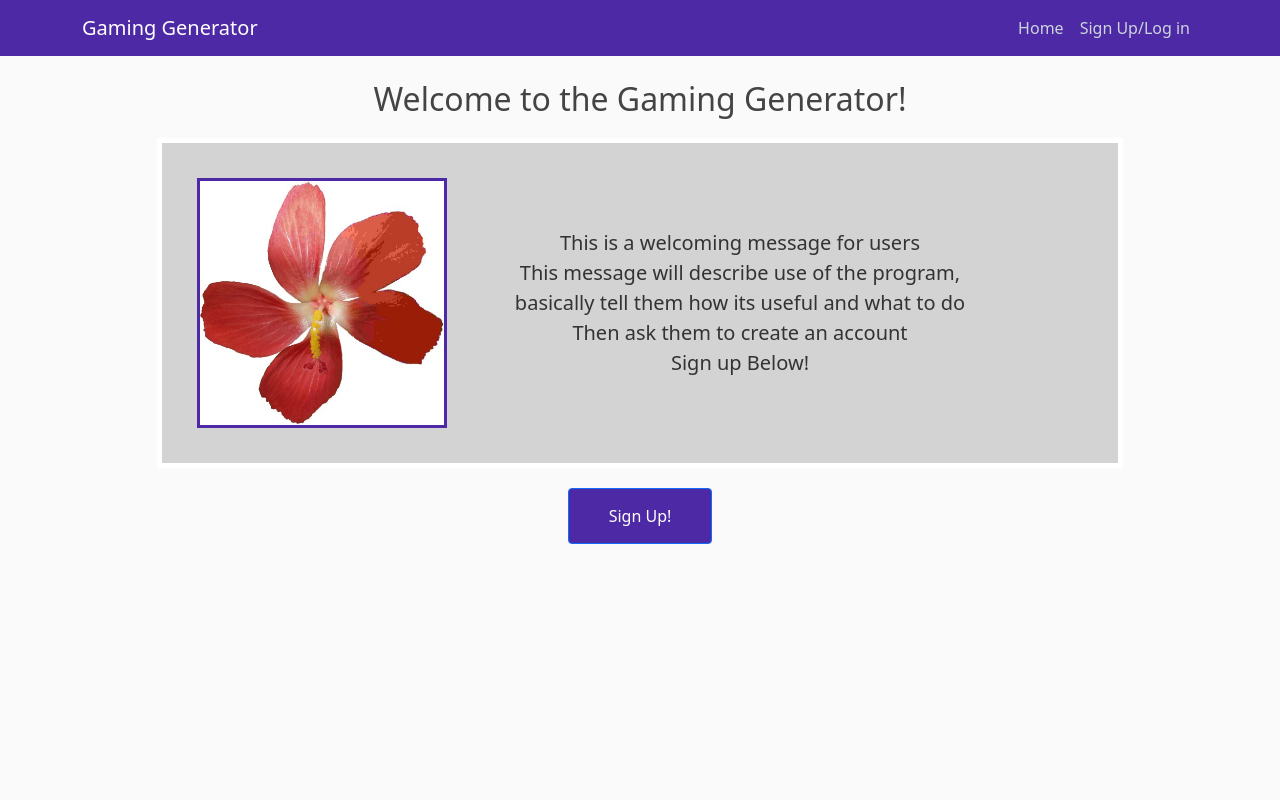
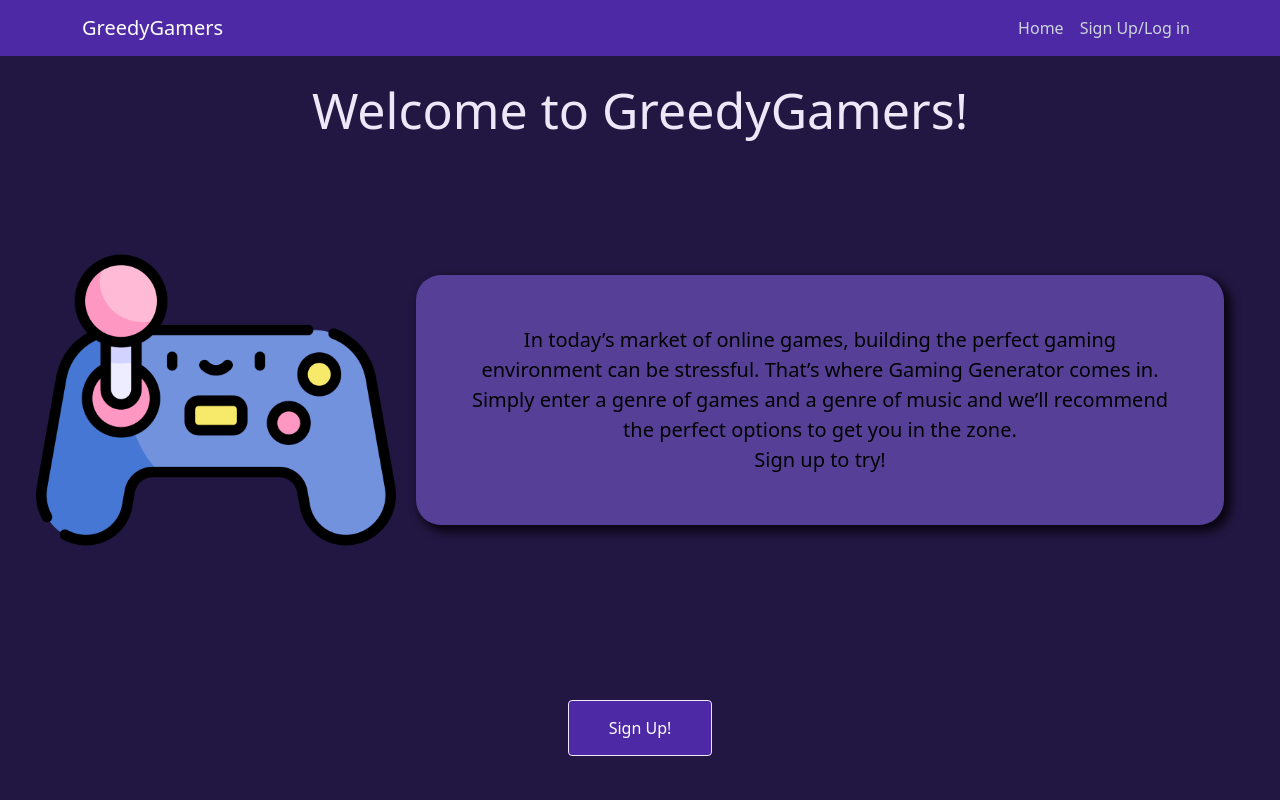
Before and after one commit to rhim-ande/GamingGenerator, a Flask app: page / in a window 1280 px wide. Run offline with Flask 2, Linux system fonts and the light colour scheme.

Commit message:
site is darker and completed home page

```diff
--- a/main.py
+++ b/main.py
@@ -100,14 +100,14 @@ def myaccount():
         game3_info = user_games.game3.split(', ')
         game2_info = user_games.game2.split(', ')
         game1_info = user_games.game1.split(', ')
-        return render_template('myaccount.html', d1=f'{game1_info[2]}', d2=f'{game2_info[2]}', d3=f'{game3_info[2]}',link1=f'{game1_info[3]}', link2=f'{game2_info[3]}', link3=f'{game3_info[3]}', game1 = f'{game1_info[0]}', game2 = f'{game2_info[0]}', game3 = f'{game3_info[0]}', img1 = f'{game1_info[1]}', img2 = f'{game2_info[1]}', img3 = f'{game3_info[1]}', title='Results')
+        return render_template('myaccount.html', name=current_user.username, d1=f'{game1_info[2]}', d2=f'{game2_info[2]}', d3=f'{game3_info[2]}',link1=f'{game1_info[3]}', link2=f'{game2_info[3]}', link3=f'{game3_info[3]}', game1 = f'{game1_info[0]}', game2 = f'{game2_info[0]}', game3 = f'{game3_info[0]}', img1 = f'{game1_info[1]}', img2 = f'{game2_info[1]}', img3 = f'{game3_info[1]}', title='Results')
     if user_games.game2 != " ":
         game2_info = user_games.game2.split(', ')
         game1_info = user_games.game1.split(', ')
-        return render_template('myaccount.html', d1=f'{game1_info[2]}', d2=f'{game2_info[2]}',link1=f'{game1_info[3]}', link2=f'{game2_info[3]}', game1 = f'{game1_info[0]}', game2 = f'{game2_info[0]}', img1 = f'{game1_info[1]}', img2 = f'{game2_info[1]}', title='Results')
+        return render_template('myaccount.html', name=current_user.username,  d1=f'{game1_info[2]}', d2=f'{game2_info[2]}',link1=f'{game1_info[3]}', link2=f'{game2_info[3]}', game1 = f'{game1_info[0]}', game2 = f'{game2_info[0]}', img1 = f'{game1_info[1]}', img2 = f'{game2_info[1]}', title='Results')
     if user_games.game1 != " ":
         game1_info = user_games.game1.split(', ')
-        return render_template('myaccount.html', d1=f'{game1_info[2]}', link1=f'{game1_info[3]}', game1 = f'{game1_info[0]}', img1 = f'{game1_info[1]}', title='Results')
+        return render_template('myaccount.html', name=current_user.username, d1=f'{game1_info[2]}', link1=f'{game1_info[3]}', game1 = f'{game1_info[0]}', img1 = f'{game1_info[1]}', title='Results')
     return render_template('myaccount.html')
 
 @app.route("/logout", methods=['GET', 'POST'])
@@ -140,7 +140,7 @@ def login():
     if form.validate_on_submit():
         user = User.query.filter_by(username=form.username.data).first()
         if not user or not check_password_hash(user.password, form.password.data):
-           flash('Username or password incorrect, please try again.')
+           flash('Username or password incorrect, please try again.', 'error')
            return redirect(url_for('login'))
         flash(f'Successful login {form.username.data}!', 'success')
         login_user(user, remember=True)
@@ -163,12 +163,6 @@ def results():
     response1 = requests.get(games[0][3])
     response2 = requests.get(games[1][3])
     response3 = requests.get(games[2][3])
-    #print("Response1: " + str(response1.status_code))
-    #print("Url1: " + games[0][3])
-    #print("Response2: " + str(response2.status_code))
-    #print("Url2: " + games[1][3])
-    #print("Response3: " + str(response3.status_code))
-    #print("Url3: " + games[2][3])
     showLink1 = "True" if response1.status_code != 404 else "False"
     showLink2 = "True" if response2.status_code != 404 else "False"
     showLink3 = "True" if response3.status_code != 404 else "False"
--- a/static/style.css
+++ b/static/style.css
@@ -1,5 +1,5 @@
 body {
-  background: #fafafa;
+  background: rgb(34, 23, 66);
   color: #333333;
   margin-top: 5rem;
 }
@@ -8,11 +8,27 @@ fieldset{
   margin:20px;
 }
 
+input[type="text"], input[type="password"], input[type="select"], textarea {
+  background-color : #9b75f1;
+}
+
+.form-control-label{
+  color: rgb(239, 230, 248);
+}
+
+.form-control{
+  background-color:  #9b75f1; ;
+}
+
+
 p {
-  margin:50px;
-  padding-left: 50px;
-  background-color:lightgray;
+  color: black;
+  margin:20px;
+  padding: 50px;
+  background: rgb(86, 64, 151);
+  border-radius: 25px;
   font-size:20px;
+  box-shadow: 5px 5px 10px 2px rgba(4, 1, 5, 0.8);
 }
 
 .fix{
@@ -39,8 +55,10 @@ p {
 }
 
 .home{
-  width:80%;
-  margin:auto;
+  display: flex;
+  justify-content: center;
+  align-items: center;
+  height: 60vh;
 }
 
 .col {
@@ -52,9 +70,9 @@ figure {
     margin-right: 5px;
     margin-left: 5px;
     padding:35px;
-    border: solid 5px white;
+    border: solid 5px rgb(34, 23, 66);
     text-align: center;
-    background-color:lightgray
+    background-color:rgb(86, 64, 151)
 }
 
 figure img {
@@ -66,6 +84,7 @@ figure figcaption {
     text-align: center;
     width: 320px;
     font-size:20px;
+    color: rgb(239, 230, 248);
 }
 
 a figcaption {
@@ -78,24 +97,31 @@ a figcaption {
 
 img {
   float: left;
-  border-width: 3px;
-  border-color:#333333;
-  border-style: solid;
+  background-color: ;
 }
 
 h1, h2, h3, h4, h5, h6 {
-  color: #444444;
+  color: rgb(239, 230, 248);
   text-align: left;
   margin:20px;
+}
+
+.big {
+  font-size:50px;
 }
 
 button{
   margin-top:20px;
 }
 
+.bt{
+  margin-top:40px;
+}
+
 .btn-primary{
   background-color:#4e29a5;
   padding: 15px 40px;
+  border: 1px solid  rgb(239, 230, 248);
 }
 
 .btn-primary:hover{
@@ -127,11 +153,11 @@ button{
 }
 
 .content-section {
-  background: #ffffff;
+  background:  rgb(86, 64, 151);
   width: 50%;
   margin:auto;
   padding: 10px 20px;
-  border: 1px solid #dddddd;
+  border: 2px solid rgb(239, 230, 248);
   border-radius: 3px;
   margin-bottom: 20px;
 }
--- a/templates/getgame.html
+++ b/templates/getgame.html
@@ -1,6 +1,6 @@
 {% extends "layout.html" %}
 {% block content %}
-    <h1 class="center">Input Your Preferences!</h1>
+    <h2 class="center">Tell us what you'd like to play:</h2>
     <div class="content-section">
         <form method="POST" action="{{ url_for('results') }}">
             <fieldset class="form-group">
--- a/templates/home.html
+++ b/templates/home.html
@@ -1,16 +1,17 @@
 {% extends "layout.html" %}
 {% block content %}
-    <h2 class="center">Welcome to the Gaming Generator!</h2>
-        <figure class="col-container home">
-        <img src="{{ url_for('static', filename='JPEG_example_flower.jpg') }}" width="250px" height="250px">
-            <p>This is a welcoming message for users<br>
-            This message will describe use of the program,<br>
-            basically tell them how its useful and what to do<br>
-            Then ask them to create an account<br>
-            Sign up Below!</p>
-        </figure>
+    <h2 class="center big">Welcome to GreedyGamers!</h2>
+        <div class="center home">
+        <img src="{{ url_for('static', filename='5260498.png') }}" width="360px" height="360px">
+            <p><span>In today’s market of online games,
+                building the perfect gaming environment can be stressful.
+                That’s where Gaming Generator comes in.
+                Simply enter a genre of games and a genre of music and we’ll recommend
+                 the perfect options to get you in the zone.
+                <br>Sign up to try!<br></span></p>
+        </div>
 
-   <div class="center">
+   <div class="center bt">
         <button type="submit" class="btn btn-primary padding_50" onclick="location.href='register'">Sign Up!</button>
     </div>
 
--- a/templates/layout.html
+++ b/templates/layout.html
@@ -14,7 +14,7 @@
     </div class="container"> {% endfor %} {% endif %} {% endwith %} <header class="site-header">
         <nav class="navbar navbar-expand-md navbar-dark bg-steel fixed-top">
             <div class="container">
-                <a class="navbar-brand mr-4" href="/">Gaming Generator</a>
+                <a class="navbar-brand mr-4" href="/">GreedyGamers</a>
                 <button class="navbar-toggler" type="button" data-toggle="collapse" data-target="#navbarToggle" aria-controls="navbarToggle" aria-expanded="false" aria-label="Toggle navigation">
                     <span class="navbar-toggler-icon"></span>
                 </button>
--- a/templates/myaccount.html
+++ b/templates/myaccount.html
@@ -1,5 +1,5 @@
 {% extends "layout.html" %} {% block content %}
-<h2 class="center">Here is your game history:</b></h2>
+<h1 class="center">{{ name }}'s Game History:</b></h1>
 <div class="col-container">
 {% if current_user.has_game1() %}
 <figure class="col">
--- a/templates/results.html
+++ b/templates/results.html
@@ -1,7 +1,7 @@
 {% extends "layout.html" %} {% block content %}
-<h2 class="center">Here is an album to listen to while you play:</b></h2>
+<h3 class="center">Here is an album to listen to while you play:</b></h3>
 <h2 class="center"><b>{{ albumName }} by: {{ albumArtist }}</b></h2>
-<h2 class="center">Here are three games to choose from:</h2>
+<h3 class="center">Here are three games to choose from:</h3>
 <div class="col-container">
 
     {% if showLink1 == "True" %}
```
Also changed, not shown: site.db, static/5260498.png (added).
